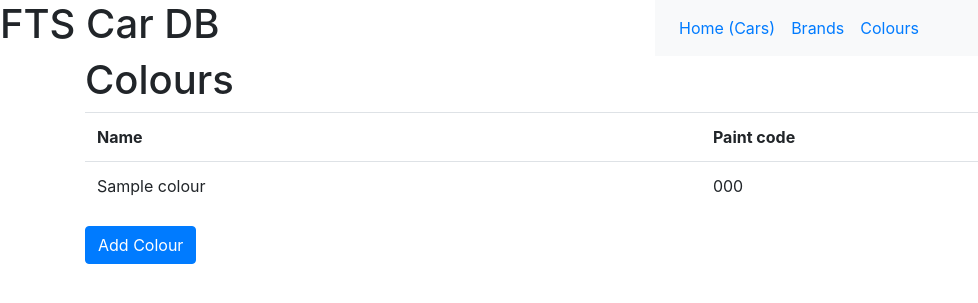
After one commit to cyrilyoh/django-test, a Django app: page /colours/ in a window 1280 px wide. The commit adds this page. Shown: the top 303 px of the page, without its empty margins (0-978 px from the left). Run offline with Django 4.2, Linux system fonts and the light colour scheme; tables that the repository leaves empty hold one stand-in row (values such as "Sample post").

Commit message:
create view colours

```diff
--- a/fts/home/models.py
+++ b/fts/home/models.py
@@ -1,8 +1,8 @@
 from django.db import models
 
 class Colour(models.Model):
-    name = models.CharField(max_length=100, verbose_name='Colour name')
-    paint_code = models.CharField(max_length=50, verbose_name='Paint code')
+    name = models.CharField(max_length=100, unique=True, verbose_name='Colour name')
+    paint_code = models.CharField(max_length=50, unique=True, verbose_name='Paint code')
 
     def __str__(self):
         return self.name
--- a/fts/home/templates/base.html
+++ b/fts/home/templates/base.html
@@ -24,7 +24,7 @@
               <a class="nav-link" href="{% url 'viewbrands' %}">Brands</a>
             </li>
             <li class="nav-item">
-              <a class="nav-link" href="">Colours</a>
+              <a class="nav-link" href="{% url 'viewcolours' %}">Colours</a>
             </li>
           </ul>
         </nav>
--- /dev/null
+++ b/fts/home/templates/viewcolours.html
@@ -0,0 +1,20 @@
+{% extends "base.html" %}
+
+{% block content %}
+<div class="container">
+    <h1>Colours</h1>
+    <table class="table">
+        <tr>
+            <th>Name</th>
+            <th>Paint code</th>
+        </tr>
+        {% for d in data %}
+        <tr>
+            <td>{{ d.name }}</td>
+            <td>{{ d.paint_code }}</td>
+        </tr>
+        {% endfor %}
+    </table>
+    <a class="btn btn-primary" href="{% url 'addcolour' %}">Add Colour</a>
+</div>
+{% endblock content %}
--- a/fts/home/urls.py
+++ b/fts/home/urls.py
@@ -5,4 +5,6 @@ urlpatterns = [
     path('', v.home, name="homepage"),
     path('addbrand/', v.create_brand, name='addbrand'),
     path('brands/', v.view_brands, name='viewbrands'),
+    path('addcolour/', v.create_colour, name='addcolour'),
+    path('colours/', v.view_colours, name='viewcolours'),
 ]
--- a/fts/home/views.py
+++ b/fts/home/views.py
@@ -1,7 +1,7 @@
 from django.shortcuts import render, redirect
 from django.contrib import messages
-from .forms import BrandForm
-from .models import Brand
+from .forms import BrandForm, ColourForm
+from .models import Brand, Colour
 
 def home(request):
     return render(request, 'home.html')
@@ -21,19 +21,29 @@ def create_brand(request):
         else:
             return render(request, "addbrand.html", {'data':brd_form})
 
-    if request.method == 'POST':
-        form = BrandForm(request.POST)
-        if form.is_valid():
-            name = form.cleaned_data['name']
-            Brand.objects.create(name=name)
-            return redirect('brand_list')  # Redirect to a URL after successful submission
-    else:
-        form = BrandForm()
-
-    return render(request, 'your_template.html', {'form': form})
-
 def view_brands(request):
     """ List all brands """
 
     brands = Brand.objects.all()
     return render(request, "viewbrands.html", {'data':brands})
+
+def create_colour(request):
+    """ Create new colour """
+
+    if request.method == 'GET':
+        clr_form = ColourForm()
+        return render(request, "addcolour.html", {'data':clr_form})
+    else:
+        clr_form = ColourForm(request.POST)
+        if clr_form.is_valid():
+            clr_form.save()
+            messages.success(request, 'Colour added successfully!')
+            return redirect(create_colour)
+        else:
+            return render(request, "addcolour.html", {'data':clr_form})
+
+def view_colours(request):
+    """ List all colours """
+
+    colours = Colour.objects.all()
+    return render(request, "viewcolours.html", {'data':colours})
```
Also changed, not shown: fts/home/forms.py (+6 -1 lines), fts/home/templates/addcolour.html (added, +26 -0 lines), fts/home/migrations/0003_alter_colour_name_alter_colour_paint_code.py (added).
